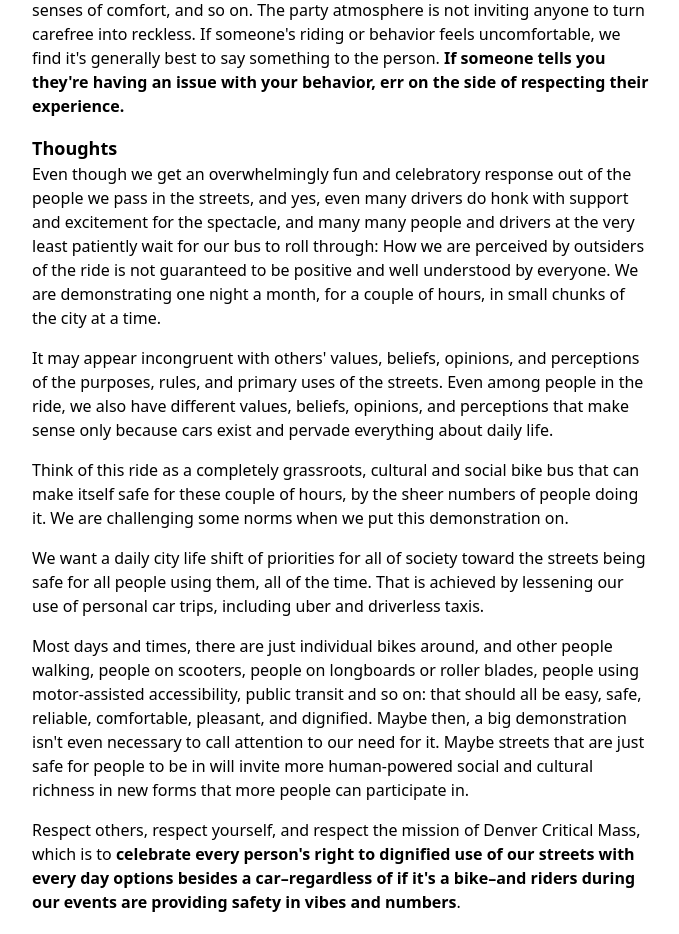
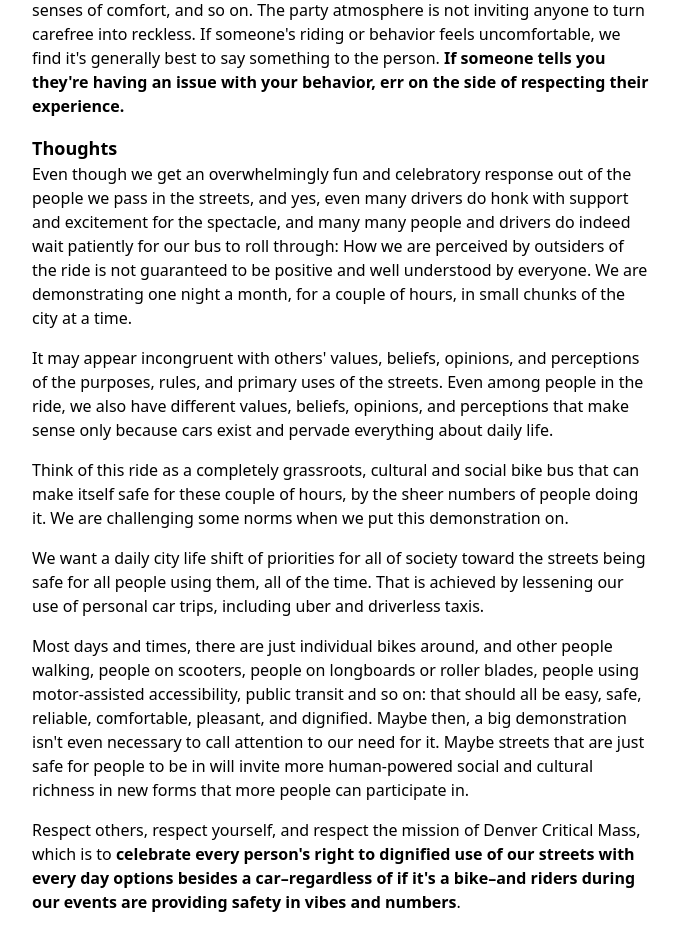
Before and after one commit to denvercriticalmass/denvercriticalmass.github.io, a website built with Vite: page src/index.html in a window 1280 px wide. Shown: the part 1060-1994 px from the top of the page, without its empty margins (299-978 px from the left). Built offline with nearby package versions, Linux system fonts and the light colour scheme.

Commit message:
Update index.html

```diff
--- a/src/index.html
+++ b/src/index.html
@@ -79,7 +79,7 @@
       <h1 class="text-lg font-bold dark:text-white">Thoughts</h1>
       Even though we get an overwhelmingly fun and celebratory response out of the people we pass in the streets,
       and yes, even many drivers do honk with support and excitement for the spectacle, and many many people and
-      drivers at the very least patiently wait for our bus to roll through: How we are perceived by outsiders of
+      drivers do indeed wait patiently for our bus to roll through: How we are perceived by outsiders of
       the ride is not guaranteed to be positive and well understood by everyone. We are demonstrating one night
       a month, for a couple of hours, in small chunks of the city at a time.
     </div>
```
